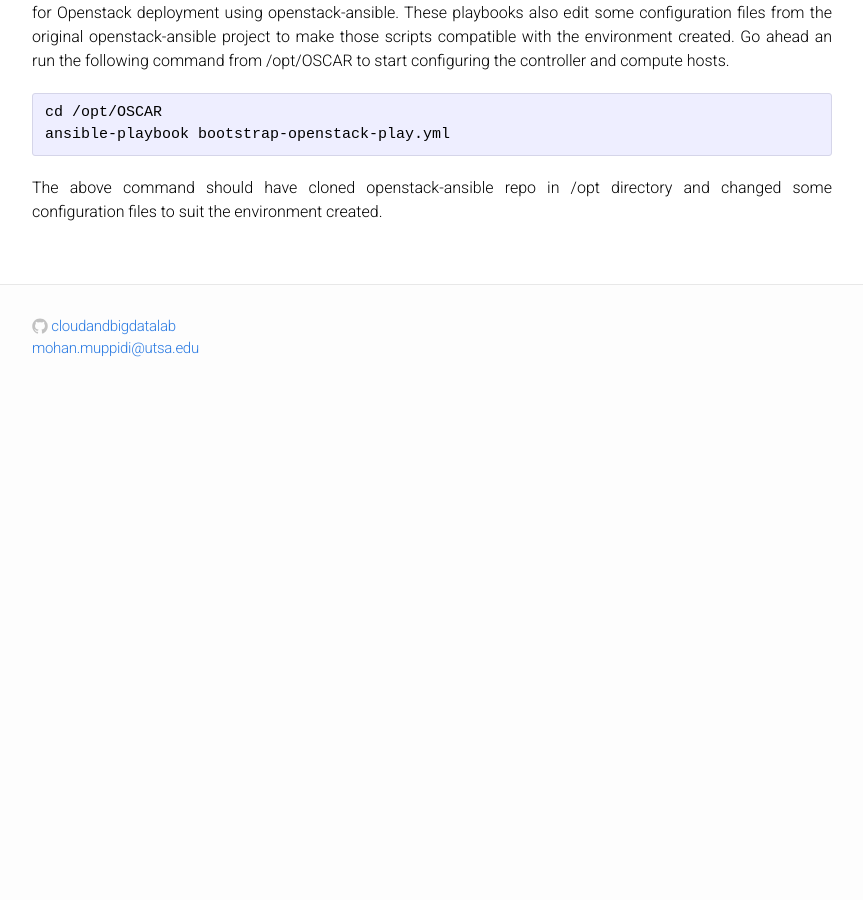
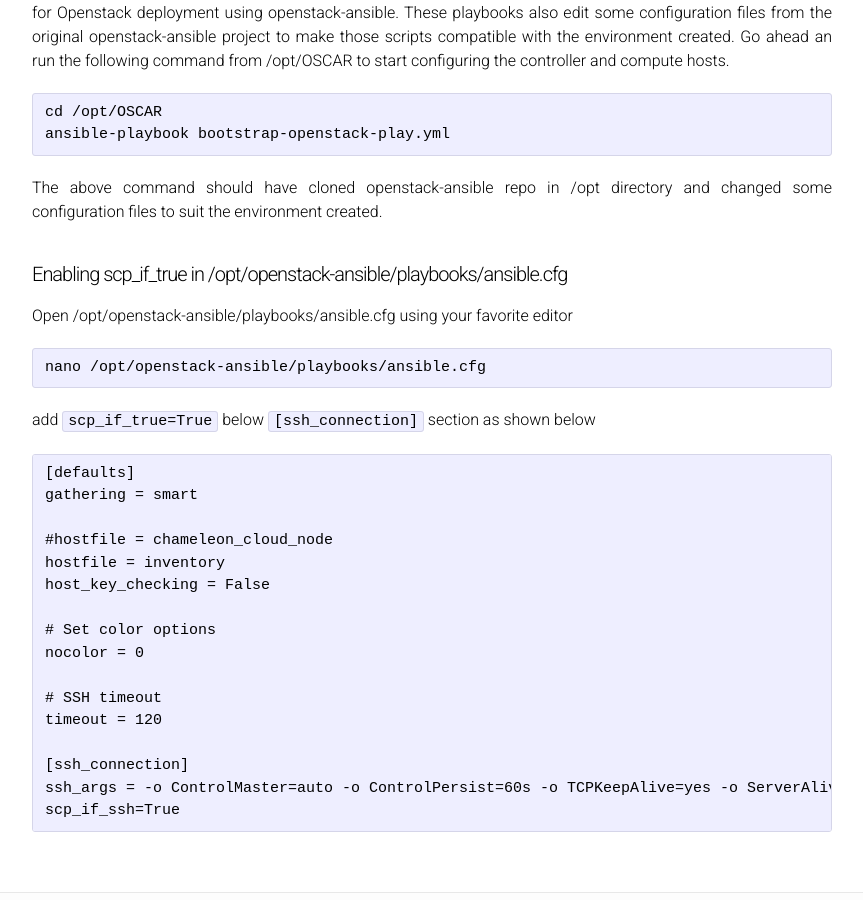
Before and after one commit to cloudandbigdatalab/OSCAR, a Jekyll site: the page built from pre-deployment-setup.md, in a window 1280 px wide and 900 px high, scrolled down 2065 px. Shown: the whole window, without its empty margins (208-1071 px from the left). Built offline with Jekyll 4.4.1, drawn with Linux system fonts in a browser that asks for light colours; Markdown is read by kramdown in place of the engine named in the settings; before the commit the page ends 2470 px from its top, so only the background shows below that.

Commit message:
Update pre-deployment-setup.md

````diff
--- a/pre-deployment-setup.md
+++ b/pre-deployment-setup.md
@@ -86,3 +86,32 @@
 ```
 
 The above command should have cloned openstack-ansible repo in /opt directory and changed some configuration files to suit the environment created.
+
+#### Enabling scp_if_true in /opt/openstack-ansible/playbooks/ansible.cfg
+
+Open /opt/openstack-ansible/playbooks/ansible.cfg using your favorite editor
+
+```
+nano /opt/openstack-ansible/playbooks/ansible.cfg
+```
+
+add ```scp_if_true=True``` below ```[ssh_connection]``` section as shown below
+
+```
+[defaults]
+gathering = smart
+
+#hostfile = chameleon_cloud_node
+hostfile = inventory
+host_key_checking = False
+
+# Set color options
+nocolor = 0
+
+# SSH timeout
+timeout = 120
+
+[ssh_connection]
+ssh_args = -o ControlMaster=auto -o ControlPersist=60s -o TCPKeepAlive=yes -o ServerAliveInterval=5 -o ServerAliveCountMax=3
+scp_if_ssh=True
+```
````
